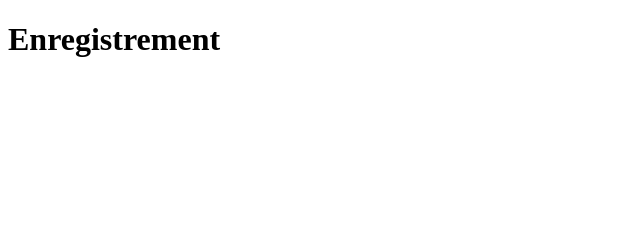
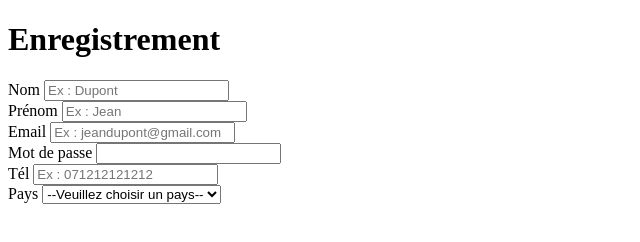
Before and after one commit to Merwan2/TP1-et-TP2, a plain HTML site: page formulaire.html in a window 1280 px wide. Shown: the whole page, without its empty margins (0-640 px from the left). Drawn offline with Linux system fonts and the light colour scheme.

Commit message:
Ajout formulaire et tp4

```diff
--- a/formulaire.html
+++ b/formulaire.html
@@ -1,16 +1,48 @@
 <!DOCTYPE html>
-<html lang="en">
-<head>
-    <meta charset="UTF-8">
-    <meta http-equiv="X-UA-Compatible" content="IE=edge">
-    <meta name="viewport" content="width=device-width, initial-scale=1.0">
+<html lang="fr">
+  <head>
+    <meta charset="UTF-8" />
+    <meta http-equiv="X-UA-Compatible" content="IE=edge" />
+    <meta name="viewport" content="width=device-width, initial-scale=1.0" />
     <title>Formulaire</title>
-</head>
-<body>
+  </head>
+  <body>
     <h1>Enregistrement</h1>
     <form>
-
-
+      <div>
+        <label for="nom">Nom</label>
+        <input type="text" id="nom" placeholder="Ex : Dupont" />
+      </div>
+      <div>
+        <label for="nom">Prénom</label>
+        <input type="text" id="nom" placeholder="Ex : Jean" />
+      </div>
+      <div>
+        <label for="email">Email</label>
+        <input
+          type="email"
+          id="email"
+          placeholder="Ex : jeandupont@gmail.com"
+        />
+      </div>
+      <div>
+        <label for="mdp">Mot de passe</label>
+        <input type="password" id="mdp" />
+      </div>
+      <div>
+        <label for="telephone">Tél</label>
+        <input type="number" id="telephone" placeholder="Ex : 071212121212" />
+      </div>
+      <div>
+        <label for="pays">Pays</label>
+        <select id="pays">
+          <option>--Veuillez choisir un pays--</option>
+          <option>France</option>
+          <option>Espagne</option>
+          <option>Italie</option>
+          <option>Belgique</option>
+        </select>
+      </div>
     </form>
-</body>
+  </body>
 </html>
```
